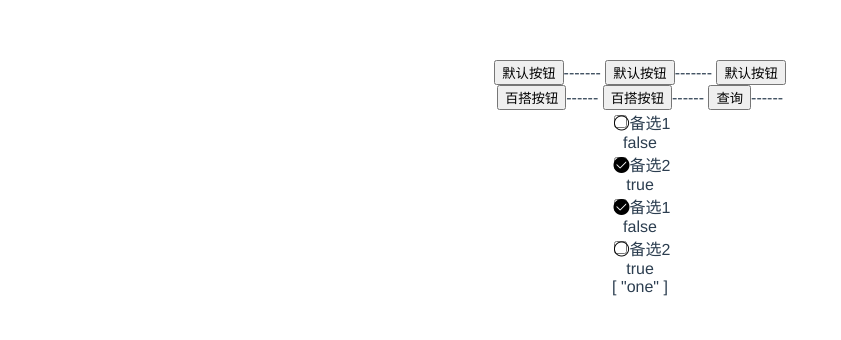
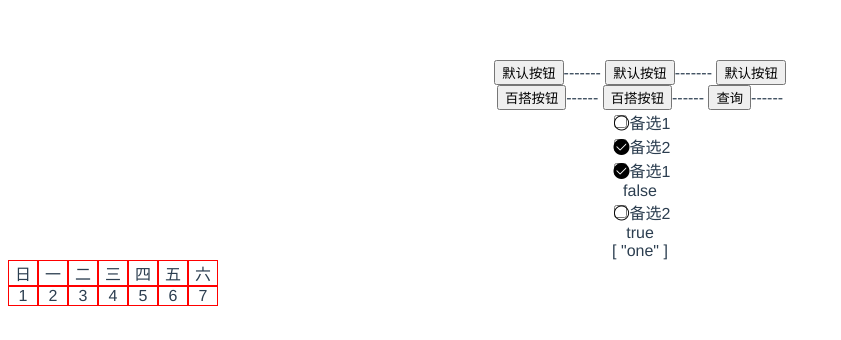
Before and after one commit to Z6T/nature-ui, a Vue app: page / in a window 1280 px wide. Shown: the top 340 px of the page, without its empty margins (0-841 px from the left). Built offline with nearby package versions, Linux system fonts and the light colour scheme.

Commit message:
feat:add date-picker的逻辑实现

```diff
--- a/examples/App.vue
+++ b/examples/App.vue
@@ -8,13 +8,16 @@
         <nt-button type="danger" size="small" :long="true">百搭按钮</nt-button>------
         <nt-button type="warn" @click="query" :disabled="false">查询</nt-button>------
 
-        <nt-checkbox  v-model="checked1">备选1</nt-checkbox>  {{checked1}}
-        <nt-checkbox v-model="checked2">备选2</nt-checkbox>{{checked2}}
+        <nt-checkbox  v-model="checked1" border>备选1</nt-checkbox>
+        <nt-checkbox v-model="checked2" border>备选2</nt-checkbox>
 
         <nt-checkbox-list v-model="list" @change="handChange">
             <nt-checkbox  value="one">备选1</nt-checkbox>  {{checked1}}
             <nt-checkbox value="two">备选2</nt-checkbox>{{checked2}}
         </nt-checkbox-list> {{list}}
+
+
+       <nt-date-picker></nt-date-picker>
     </div>
 </template>
 
--- a/packages/checkbox/index.vue
+++ b/packages/checkbox/index.vue
@@ -1,5 +1,5 @@
 <template>
-  <div class="nt-checkbox" @click="handleClick">
+  <div class="nt-checkbox" @click="handleClick" :class="[hasBorder?'nt-checkbox_border':'',isChecked?'nt-checkbox_border_checked':'']">
     <input
       type="checkbox"
       name
@@ -26,6 +26,7 @@ export default {
   },
   props: {
     value: [Boolean, String],
+    border:String,
     disabled: {
       type: Boolean,
       default: false
@@ -44,15 +45,15 @@ export default {
       }
       return "";
     },
-    shouldChecked: {
-      get() {},
-      set(val) {
-        console.log(this);
-        this.isChecked = val;
-      }
+    hasBorder(){
+      return this.hasProp('border');
     }
   },
   methods: {
+    hasProp(name){
+      let props = this.$options.propsData;
+      return props.hasOwnProperty(name);
+    },
     initCheck() {
       if (this.isGroup) {
         this.isChecked = this.groupValue.indexOf(this.curValue) > -1;
--- /dev/null
+++ b/packages/datepicker/index.vue
@@ -0,0 +1,84 @@
+<template>
+    <div style="width:210px">
+        <div>
+            <div class="td">日</div>
+            <div class="td">一</div>
+            <div class="td">二</div>
+            <div class="td">三</div>
+            <div class="td">四</div>
+            <div class="td">五</div>
+            <div class="td">六</div>
+        </div>
+        <div>
+            <div class="td">1</div>
+            <div class="td">2</div>
+            <div class="td">3</div>
+            <div class="td">4</div>
+            <div class="td">5</div>
+            <div class="td">6</div>
+            <div class="td">7</div>
+        </div>
+    </div>
+</template>
+
+<script>
+import { log } from 'util';
+export default {
+    name:'nt-date-picker',
+    methods:{
+        // 获得某年某月有多少天，也就是这个月最后一天是几号
+        getDayCountInMonth(year,month){
+            let date = new Date(year,month,0);
+            return date.getDate();
+        },
+        // 获得某年某月的第一天是星期几
+        getFirstDayInMonth(year,month){
+            let date = new Date(year,month-1,1);
+            return date.getDay();
+        },
+        // month是真实的第几月
+        getArrDayInYearMonth(year,month){
+            let baseTdCount = 42;
+            // 这个月有几天
+            let thisMonDay = this.getDayCountInMonth(year,month);
+            // 这个月的第一天星期几？
+            let FirstDayInMonth = this.getFirstDayInMonth(year,month);
+            // 日历显示的第一天
+            let firstAvilableDay = this.getDayCountInMonth(year,month-1)-FirstDayInMonth+1;
+            let prevMonth = [],avilaDate=[],nextMonth=[];
+            for (let i = firstAvilableDay; i < firstAvilableDay+FirstDayInMonth; i++) {
+                prevMonth.push(i)
+            }
+            console.log(prevMonth);
+            // 为了保证剩下多少个元素，因为从1开始累加，所有要加1
+            let availDateAndNext = baseTdCount - prevMonth.length+1;
+            let isThisMonth = true;
+            for (let j = 1; j < availDateAndNext; j++) {
+                let ele = j%thisMonDay;
+                if(ele===0){
+                    ele = thisMonDay;
+                    avilaDate.push(ele)
+                    isThisMonth = false;
+                    continue;
+                }
+                isThisMonth?avilaDate.push(ele):nextMonth.push(ele);
+            }
+            console.log(prevMonth,avilaDate,nextMonth);
+        },
+        init(){
+            this.getArrDayInYearMonth(2019,8)
+        }
+    },
+    created(){
+        this.init()
+    }
+}
+</script>
+
+<style>
+.td{
+    width: 28px;
+    border:1px solid red;
+    float: left;
+}
+</style>
--- a/packages/index.js
+++ b/packages/index.js
@@ -2,11 +2,13 @@
 import Button from './button'
 import Checkbox from './checkbox'
 import CheckboxList from './checkboxlist'
+import Datepicker from './datepicker'
 // 所有组件列表
 const components = [
     Button,
     Checkbox,
-    CheckboxList
+    CheckboxList,
+    Datepicker
 ]
 // 定义 install 方法，接收 Vue 作为参数
 const install = function (Vue) {
--- a/packages/nt-styles/src/checkbox.css
+++ b/packages/nt-styles/src/checkbox.css
@@ -2,6 +2,17 @@
   display: inline-block;
   user-select: none;
   cursor: pointer;
+  @m border{
+    padding: 7px 20px 0px 10px;
+    border-radius: 2px;
+    border: 1px solid #dcdfe6;
+    box-sizing: border-box;
+    line-height: normal;
+    height: 36px;
+    @m checked{
+      border-color:var(--base_color);
+    }
+  }
   @e icon {
     margin-right: 4px;
     font-size: 14px;
```
